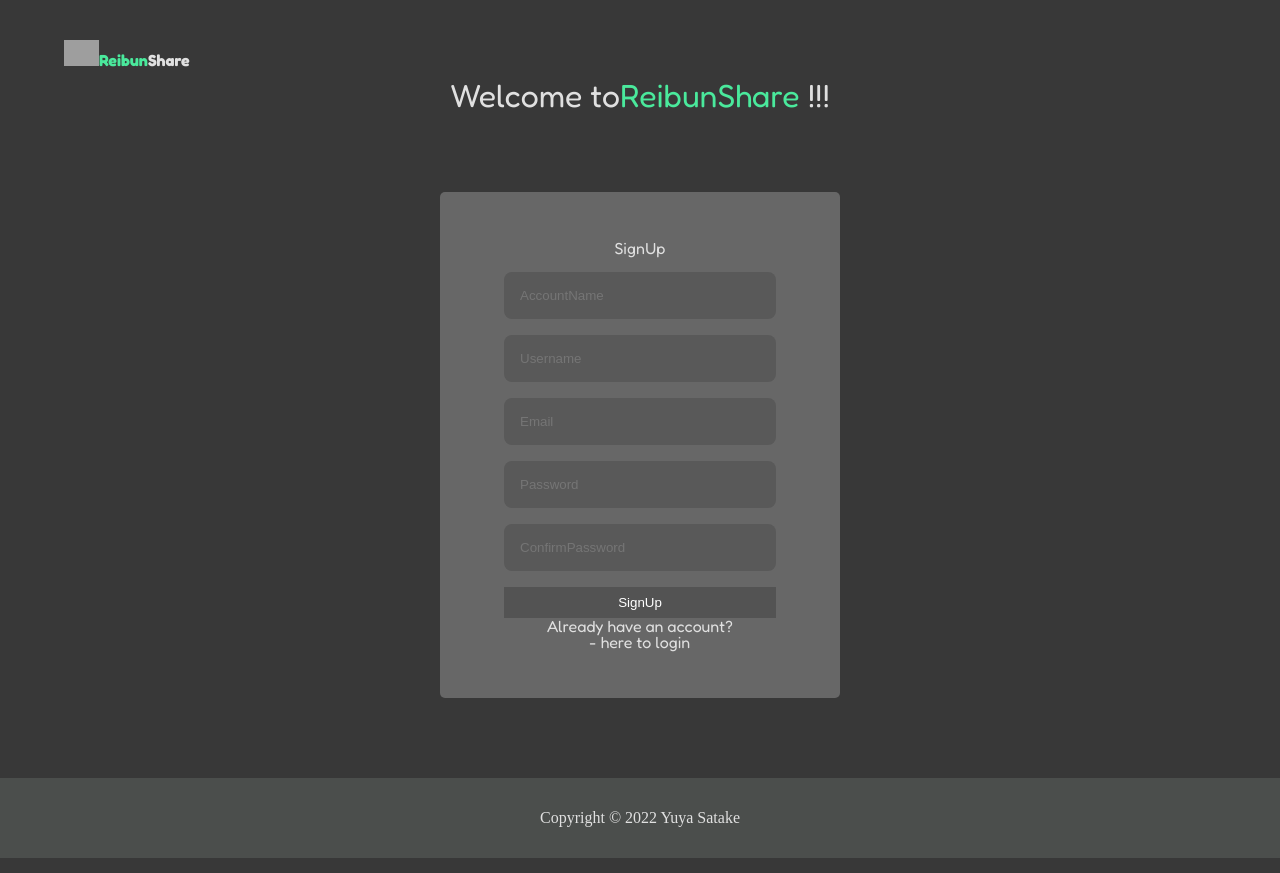
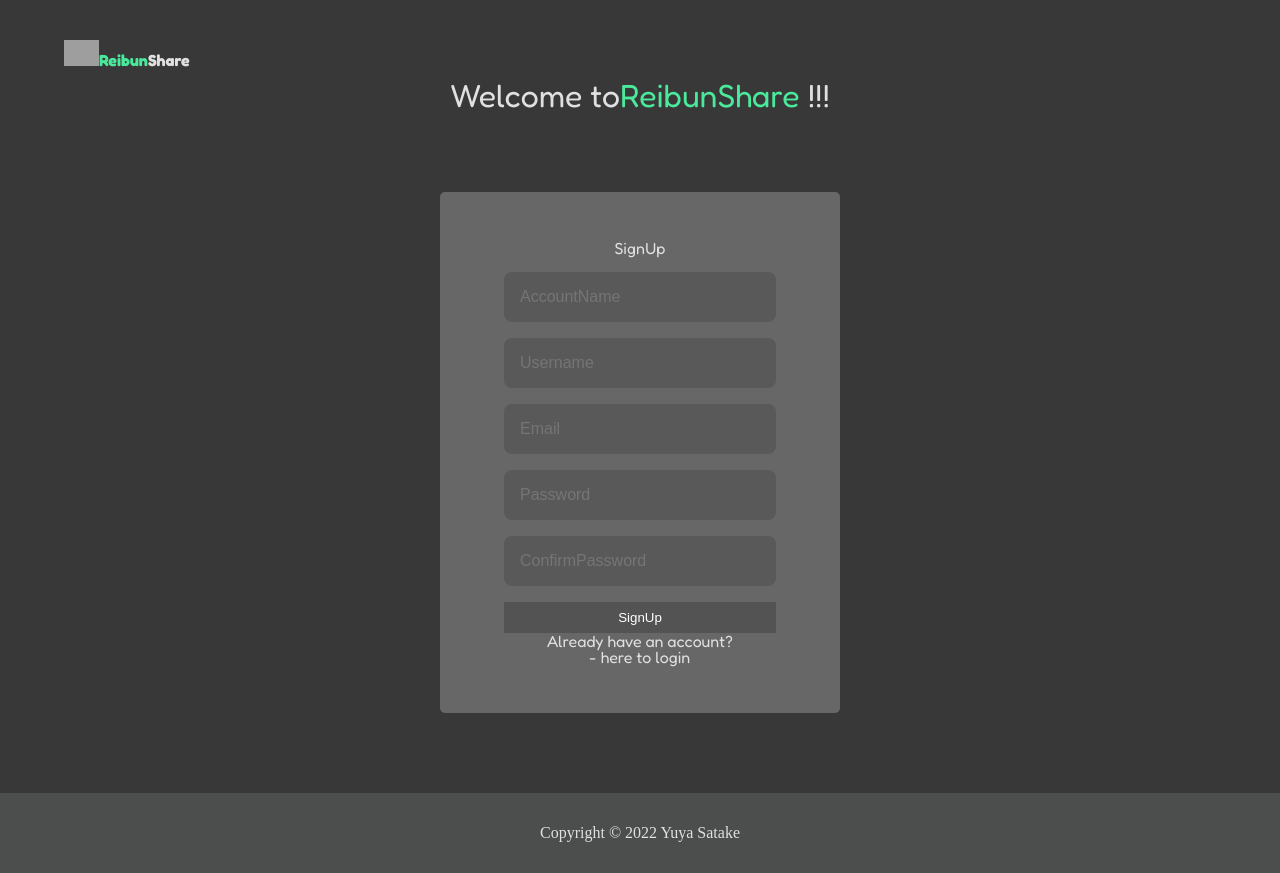
Before and after one commit to tayu78/reibunshare-frontend, a React (Vite) app: page /signup in a window 1280 px wide. Built offline with nearby package versions, Linux system fonts and the light colour scheme; grey boxes are pictures that could not be loaded.

Commit message:
adjusted css of input

```diff
--- a/src/components/Card/index.tsx
+++ b/src/components/Card/index.tsx
@@ -24,7 +24,7 @@ const Card = () => {
     <div className={styles.card}>
       <div className={styles.userInfo}>
         <div className={styles.avatarWrapper}>
-          <Avatar />
+          <Avatar url="" />
         </div>
         <p>Yuya Satake</p>
       </div>
--- a/src/components/Form/InputField/styles.module.scss
+++ b/src/components/Form/InputField/styles.module.scss
@@ -7,6 +7,8 @@
     border-radius: .5rem;
     width: 100%;
     box-sizing: border-box;
+    color: #fff;
+    font-size: 16px;
 }
 
 .textarea{
```
